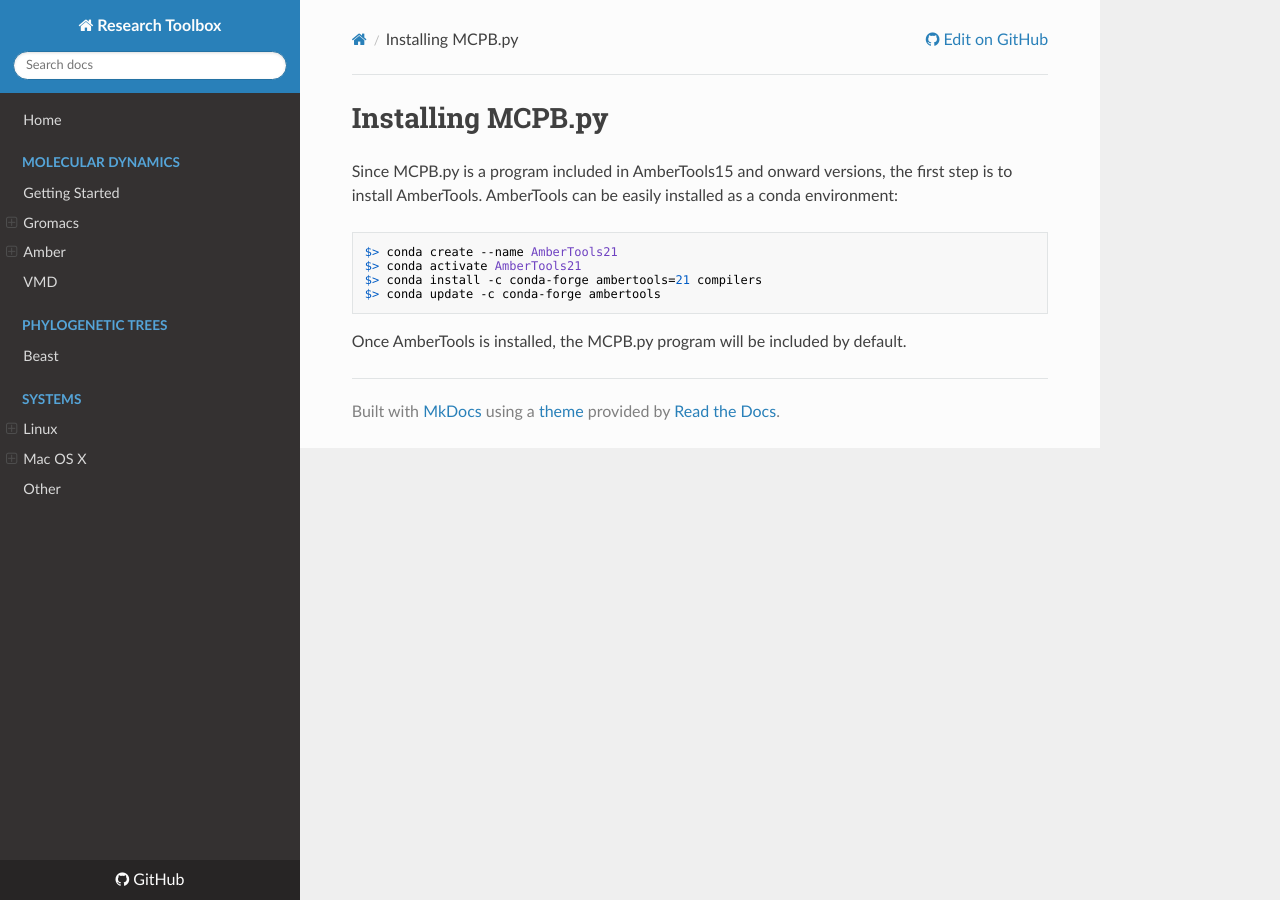
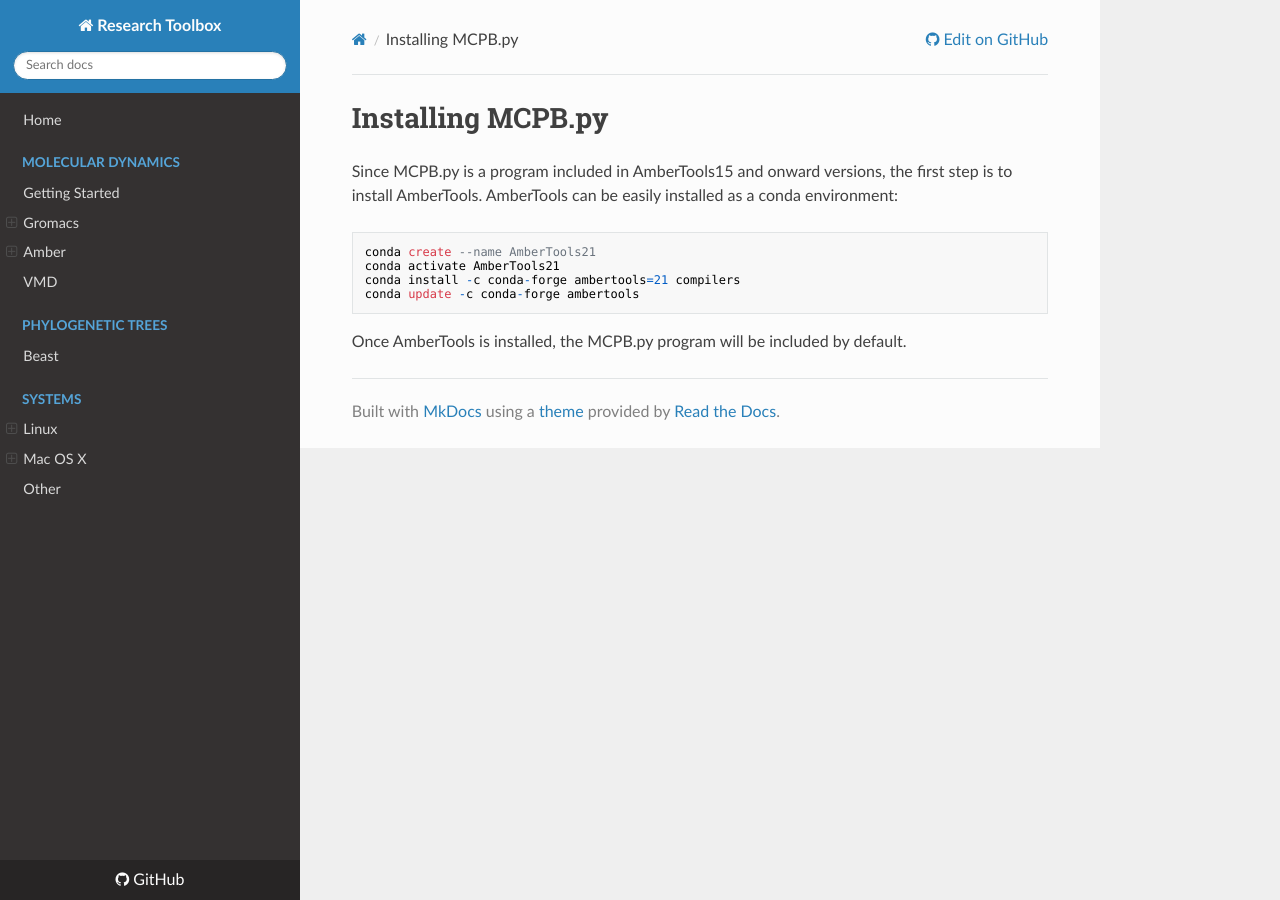
Before and after one commit to BioKT/ResDocs, an MkDocs documentation site: the page built from docs/MCPB.py/installation.md, in a window 1280 px wide. Built offline with MkDocs 1.6.1, drawn with Linux system fonts in a browser that asks for light colours; nearby versions of some CDN libraries.

````diff
--- a/docs/MCPB.py/installation.md
+++ b/docs/MCPB.py/installation.md
@@ -6,10 +6,10 @@ AmberTools. AmberTools can be easily installed
 as a conda environment:
 
 ```
-$> conda create --name AmberTools21
-$> conda activate AmberTools21
-$> conda install -c conda-forge ambertools=21 compilers
-$> conda update -c conda-forge ambertools
+conda create --name AmberTools21
+conda activate AmberTools21
+conda install -c conda-forge ambertools=21 compilers
+conda update -c conda-forge ambertools
 ```
 
 Once AmberTools is installed, the MCPB.py program
````
